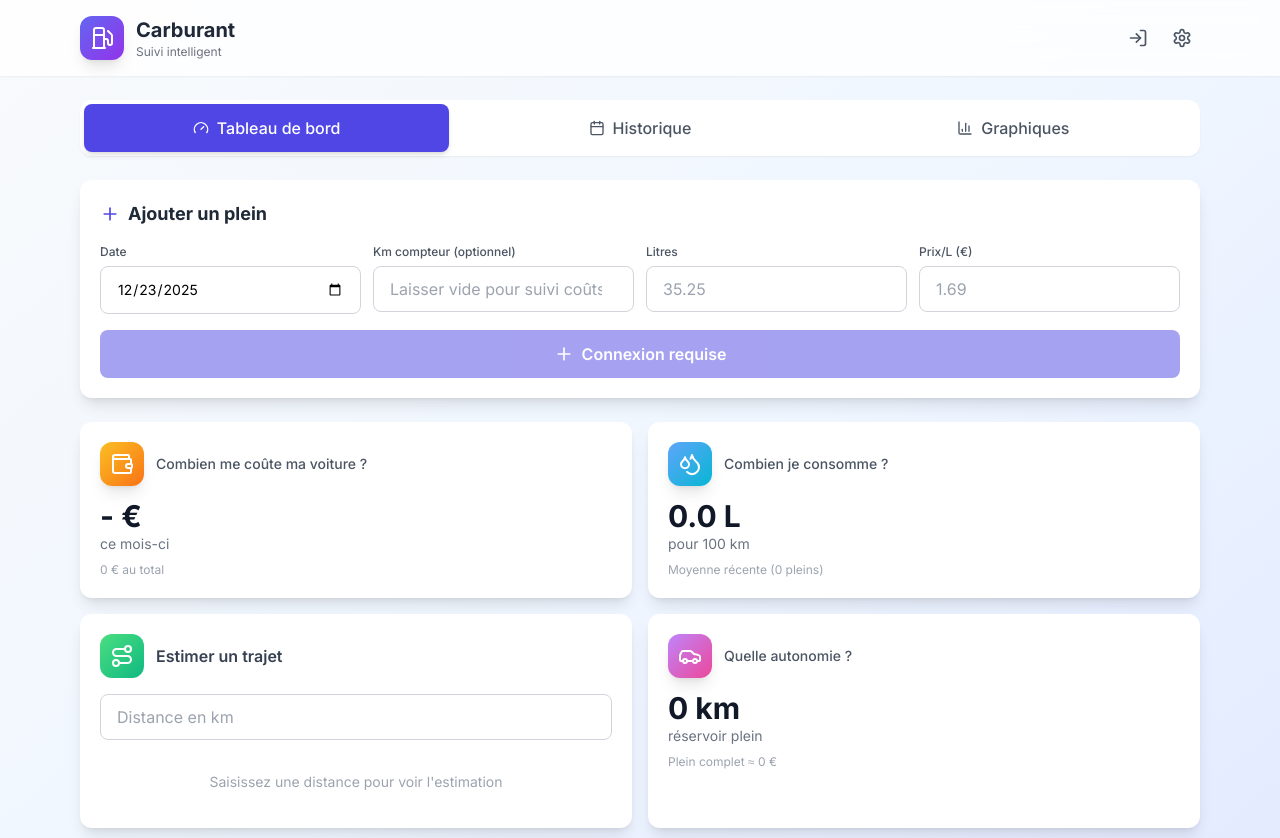
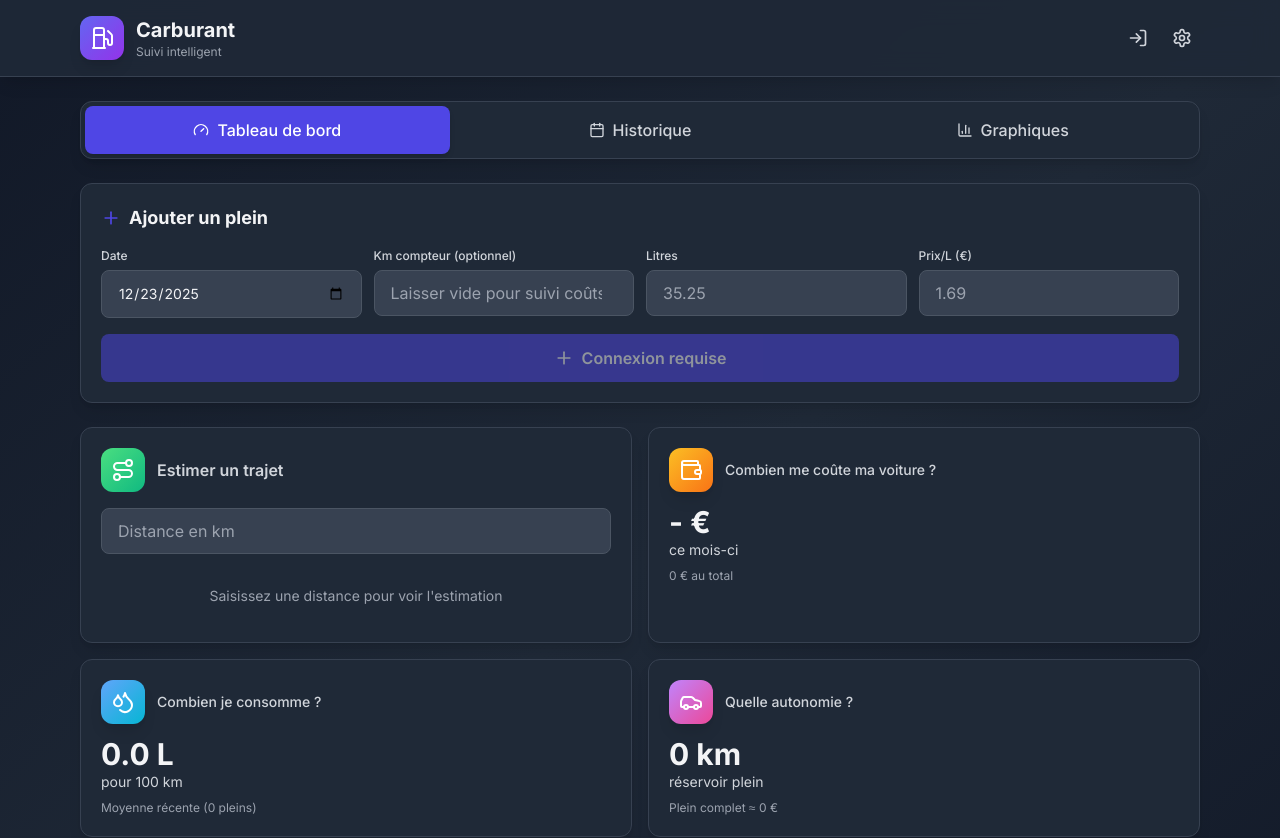
Before and after one commit to TabarBaptiste/fuel, a Next.js app: page / in a window 1280 px wide. Shown: the top 838 px of the page. Built offline with nearby package versions, Linux system fonts and the light colour scheme; no server answers; the database is empty.

Commit message:
style: Améliorer le thème visuel de l'application avec des couleurs plus sombres et des ajustements de style pour les composants

```diff
--- a/app/globals.css
+++ b/app/globals.css
@@ -14,25 +14,25 @@
 
 @layer components {
   .card {
-    @apply bg-white rounded-xl shadow-lg transition-all duration-300 hover:shadow-xl;
+    @apply bg-gray-800 rounded-xl shadow-lg transition-all duration-300 hover:shadow-xl border border-gray-700;
   }
 
   .btn-primary {
     @apply bg-indigo-600 text-white px-6 py-3 rounded-lg font-semibold
-           hover:bg-indigo-700 active:bg-indigo-800
+           hover:bg-indigo-500 active:bg-indigo-700
            transition-all duration-200
-           focus:outline-none focus:ring-2 focus:ring-indigo-500 focus:ring-offset-2
+           focus:outline-none focus:ring-2 focus:ring-indigo-500 focus:ring-offset-2 focus:ring-offset-gray-900
            disabled:opacity-50 disabled:cursor-not-allowed;
   }
 
   .btn-danger {
-    @apply text-red-600 hover:text-red-800 hover:bg-red-50
+    @apply text-red-400 hover:text-red-300 hover:bg-red-900/20
            p-2 rounded-lg transition-all duration-200
            focus:outline-none focus:ring-2 focus:ring-red-500;
   }
 
   .input-field {
-    @apply w-full px-4 py-2.5 border border-gray-300 rounded-lg
+    @apply w-full px-4 py-2.5 bg-gray-700 border border-gray-600 rounded-lg text-gray-100
            focus:ring-2 focus:ring-indigo-500 focus:border-transparent
            transition-all duration-200
            placeholder:text-gray-400;
@@ -43,11 +43,11 @@
   }
 
   .table-header {
-    @apply px-4 py-3 text-sm font-semibold;
+    @apply px-4 py-3 text-sm font-semibold text-gray-300;
   }
 
   .table-cell {
-    @apply px-4 py-3 text-sm text-gray-900;
+    @apply px-4 py-3 text-sm text-gray-200;
   }
 }
 
@@ -92,11 +92,11 @@
 }
 
 ::-webkit-scrollbar-track {
-  @apply bg-gray-100 rounded-full;
+  @apply bg-gray-800 rounded-full;
 }
 
 ::-webkit-scrollbar-thumb {
-  @apply bg-gray-300 rounded-full hover:bg-gray-400;
+  @apply bg-gray-600 rounded-full hover:bg-gray-500;
 }
 
 /* Loading spinner */
--- a/components/FuelConsumptionApp.tsx
+++ b/components/FuelConsumptionApp.tsx
@@ -245,7 +245,7 @@ export default function FuelConsumptionApp({ initialEntries }: Props) {
   }, [entries, tankCapacity, stats, monthlyStats])
 
   return (
-    <div className="min-h-screen bg-gradient-to-br from-slate-50 via-blue-50 to-indigo-100">
+    <div className="min-h-screen bg-gradient-to-br from-gray-900 via-gray-800 to-gray-900">
       <Header
         tankCapacity={tankCapacity}
         showSettings={showSettings}
@@ -262,10 +262,10 @@ export default function FuelConsumptionApp({ initialEntries }: Props) {
 
       <main className="max-w-6xl mx-auto px-4 py-6 space-y-6 pb-24">
         {error && (
-          <div className="bg-red-50 border border-red-200 rounded-xl p-4 flex items-center gap-3 animate-slide-up">
-            <AlertCircle className="w-5 h-5 text-red-500 flex-shrink-0" />
-            <p className="text-red-700 text-sm">{error}</p>
-            <button onClick={() => setError(null)} className="ml-auto text-red-500 hover:text-red-700 text-xl">×</button>
+          <div className="bg-red-900/30 border border-red-800 rounded-xl p-4 flex items-center gap-3 animate-slide-up">
+            <AlertCircle className="w-5 h-5 text-red-400 flex-shrink-0" />
+            <p className="text-red-400 text-sm">{error}</p>
+            <button onClick={() => setError(null)} className="ml-auto text-red-400 hover:text-red-300 text-xl">×</button>
           </div>
         )}
 
--- a/components/fuel/DashboardTab.tsx
+++ b/components/fuel/DashboardTab.tsx
@@ -45,7 +45,7 @@ export function DashboardTab({
         <div className="space-y-6 animate-fade-in">
             {/* Add Entry Form - Moved to top */}
             <div className="card p-5">
-                <h2 className="text-lg font-bold text-gray-800 mb-4 flex items-center gap-2">
+                <h2 className="text-lg font-bold text-gray-100 mb-4 flex items-center gap-2">
                     <Plus className="w-5 h-5 text-indigo-600" />
                     Ajouter un plein
                 </h2>
@@ -110,6 +110,41 @@ export function DashboardTab({
 
             {/* Key Questions Cards */}
             <div className="grid grid-cols-1 md:grid-cols-2 gap-4">
+
+                {/* Question 3: Combien va me coûter un trajet ? */}
+                <div className="card p-5">
+                    <div className="flex items-center gap-3 mb-4">
+                        <div className="bg-gradient-to-br from-green-400 to-emerald-500 p-2.5 rounded-xl text-white">
+                            <Route className="w-6 h-6" />
+                        </div>
+                        <h3 className="font-semibold text-gray-300">Estimer un trajet</h3>
+                    </div>
+                    <div className="flex gap-3 mb-4">
+                        <input
+                            type="number"
+                            value={tripDistance}
+                            onChange={(e) => onTripDistanceChange(e.target.value)}
+                            placeholder="Distance en km"
+                            className="input-field flex-1"
+                        />
+                    </div>
+                    {tripEstimate && tripDistance && (
+                        <div className="grid grid-cols-2 gap-3 animate-fade-in">
+                            <div className="bg-green-900 rounded-xl p-3 text-center">
+                                <p className="text-2xl font-bold text-green-300">{tripEstimate.litresEstimes.toFixed(1)} L</p>
+                                <p className="text-xs text-green-400">Litres estimés</p>
+                            </div>
+                            <div className="bg-green-900 rounded-xl p-3 text-center">
+                                <p className="text-2xl font-bold text-green-300">{tripEstimate.coutEstime.toFixed(2)} €</p>
+                                <p className="text-xs text-green-400">Coût estimé</p>
+                            </div>
+                        </div>
+                    )}
+                    {!tripDistance && (
+                        <p className="text-sm text-gray-400 text-center py-4">Saisissez une distance pour voir l'estimation</p>
+                    )}
+                </div>
+
                 {/* Question 1: Combien me coûte ma voiture par mois ? */}
                 <QuestionCard
                     icon={<Wallet className="w-6 h-6" />}
@@ -132,40 +167,6 @@ export function DashboardTab({
                     mainLabel="pour 100 km"
                     subValue={`Moyenne récente (${Math.min(5, entries.length)} pleins)`}
                 />
-
-                {/* Question 3: Combien va me coûter un trajet ? */}
-                <div className="card p-5">
-                    <div className="flex items-center gap-3 mb-4">
-                        <div className="bg-gradient-to-br from-green-400 to-emerald-500 p-2.5 rounded-xl text-white">
-                            <Route className="w-6 h-6" />
-                        </div>
-                        <h3 className="font-semibold text-gray-700">Estimer un trajet</h3>
-                    </div>
-                    <div className="flex gap-3 mb-4">
-                        <input
-                            type="number"
-                            value={tripDistance}
-                            onChange={(e) => onTripDistanceChange(e.target.value)}
-                            placeholder="Distance en km"
-                            className="input-field flex-1"
-                        />
-                    </div>
-                    {tripEstimate && tripDistance && (
-                        <div className="grid grid-cols-2 gap-3 animate-fade-in">
-                            <div className="bg-green-50 rounded-xl p-3 text-center">
-                                <p className="text-2xl font-bold text-green-700">{tripEstimate.litresEstimes.toFixed(1)} L</p>
-                                <p className="text-xs text-green-600">Litres estimés</p>
-                            </div>
-                            <div className="bg-green-50 rounded-xl p-3 text-center">
-                                <p className="text-2xl font-bold text-green-700">{tripEstimate.coutEstime.toFixed(2)} €</p>
-                                <p className="text-xs text-green-600">Coût estimé</p>
-                            </div>
-                        </div>
-                    )}
-                    {!tripDistance && (
-                        <p className="text-sm text-gray-400 text-center py-4">Saisissez une distance pour voir l'estimation</p>
-                    )}
-                </div>
 
                 {/* Question 4: Jusqu'où je peux rouler ? */}
                 <QuestionCard
--- a/components/fuel/FormField.tsx
+++ b/components/fuel/FormField.tsx
@@ -9,10 +9,10 @@ interface FormFieldProps {
 export function FormField({ label, children, error }: FormFieldProps) {
     return (
         <div>
-            <label className="block text-xs font-medium text-gray-600 mb-1.5">{label}</label>
+            <label className="block text-xs font-medium text-gray-300 mb-1.5">{label}</label>
             {children}
             {error && (
-                <p className="text-xs text-red-600 mt-1">{error}</p>
+                <p className="text-xs text-red-400 mt-1">{error}</p>
             )}
         </div>
     )
--- a/components/fuel/HistoryTab.tsx
+++ b/components/fuel/HistoryTab.tsx
@@ -17,7 +17,7 @@ interface HistoryTabProps {
 export function HistoryTab({ enrichedEntries, onDelete, deletingId, hasEntries, isAuthenticated }: HistoryTabProps) {
     return (
         <div className="space-y-4 animate-fade-in">
-            <h2 className="text-lg font-bold text-gray-800 flex items-center gap-2">
+            <h2 className="text-lg font-bold text-gray-100 flex items-center gap-2">
                 <Calendar className="w-5 h-5 text-indigo-600" />
                 Historique des pleins
             </h2>
@@ -40,7 +40,7 @@ export function HistoryTab({ enrichedEntries, onDelete, deletingId, hasEntries,
                         </thead>
                         <tbody className="divide-y divide-gray-200">
                             {[...enrichedEntries].reverse().map((entry) => (
-                                <tr key={entry.id} className="hover:bg-gray-50 transition-colors">
+                                <tr key={entry.id} className="hover:bg-gray-700/50 transition-colors">
                                     <td className="table-cell">{formatDate(entry.date)}</td>
                                     <td className="table-cell text-right">{entry.kmCompteur.toLocaleString('fr-FR')}</td>
                                     <td className="table-cell text-right font-medium">
--- a/components/fuel/MiniStat.tsx
+++ b/components/fuel/MiniStat.tsx
@@ -7,9 +7,9 @@ interface MiniStatProps {
 
 export function MiniStat({ label, value }: MiniStatProps) {
     return (
-        <div className="bg-white rounded-xl p-4 shadow-sm">
-            <p className="text-xs text-gray-500 mb-1">{label}</p>
-            <p className="text-lg font-bold text-gray-800">{value}</p>
+        <div className="bg-gray-800 border border-gray-700 rounded-xl p-4 shadow-sm">
+            <p className="text-xs text-gray-400 mb-1">{label}</p>
+            <p className="text-lg font-bold text-gray-100">{value}</p>
         </div>
     )
 }
--- a/components/fuel/MobileEntryCard.tsx
+++ b/components/fuel/MobileEntryCard.tsx
@@ -24,7 +24,7 @@ export function MobileEntryCard({ entry, onDelete, isDeleting, isAuthenticated }
         <div className="card p-4">
             <div className="flex justify-between items-start mb-3">
                 <div>
-                    <p className="font-semibold text-gray-800">{formatDateLong(entry.date)}</p>
+                    <p className="font-semibold text-gray-100">{formatDateLong(entry.date)}</p>
                     <p className="text-sm text-gray-500">{entry.kmCompteur.toLocaleString('fr-FR')} km</p>
                 </div>
                 <button onClick={() => onDelete(entry.id)} disabled={isDeleting || !isAuthenticated} className="btn-danger">
--- a/components/fuel/QuestionCard.tsx
+++ b/components/fuel/QuestionCard.tsx
@@ -16,10 +16,10 @@ export function QuestionCard({ icon, iconBg, question, mainValue, mainLabel, sub
                 <div className={`bg-gradient-to-br ${iconBg} p-2.5 rounded-xl text-white shadow-lg`}>
                     {icon}
                 </div>
-                <h3 className="font-medium text-gray-600 text-sm">{question}</h3>
+                <h3 className="font-medium text-gray-300 text-sm">{question}</h3>
             </div>
-            <p className="text-3xl font-bold text-gray-900">{mainValue}</p>
-            <p className="text-sm text-gray-500">{mainLabel}</p>
+            <p className="text-3xl font-bold text-gray-100">{mainValue}</p>
+            <p className="text-sm text-gray-300">{mainLabel}</p>
             <p className="text-xs text-gray-400 mt-2">{subValue}</p>
         </div>
     )
--- a/components/ui/Header.tsx
+++ b/components/ui/Header.tsx
@@ -51,7 +51,7 @@ export function Header({
 
     return (
         <>
-            <header className="bg-white/80 backdrop-blur-md shadow-sm sticky top-0 z-50">
+            <header className="bg-gray-800/95 backdrop-blur-md shadow-lg border-b border-gray-700 sticky top-0 z-50">
                 <div className="max-w-6xl mx-auto px-4 py-4">
                     <div className="flex items-center justify-between">
                         <div className="flex items-center gap-3">
@@ -59,15 +59,15 @@ export function Header({
                                 <Fuel className="w-6 h-6 text-white" />
                             </div>
                             <div>
-                                <h1 className="text-xl font-bold text-gray-800">Carburant</h1>
-                                <p className="text-xs text-gray-500">Suivi intelligent</p>
+                                <h1 className="text-xl font-bold text-gray-100">Carburant</h1>
+                                <p className="text-xs text-gray-400">Suivi intelligent</p>
                             </div>
                         </div>
                         <div className="flex items-center gap-2">
                             <button
                                 onClick={isAuthenticated ? onLogout : () => setShowLoginModal(true)}
-                                className={`p-2 rounded-lg hover:bg-gray-100 transition-colors ${
-                                    isAuthenticated ? 'text-green-600' : 'text-gray-600'
+                                className={`p-2 rounded-lg hover:bg-gray-700 transition-colors ${
+                                    isAuthenticated ? 'text-green-400' : 'text-gray-300'
                                 }`}
                                 title={isAuthenticated ? 'Se déconnecter' : 'Se connecter'}
                             >
@@ -79,17 +79,17 @@ export function Header({
                             </button>
                             <button
                                 onClick={onToggleSettings}
-                                className="p-2 rounded-lg hover:bg-gray-100 transition-colors"
+                                className="p-2 rounded-lg hover:bg-gray-700 transition-colors"
                             >
-                                <Settings className="w-5 h-5 text-gray-600" />
+                                <Settings className="w-5 h-5 text-gray-300" />
                             </button>
                         </div>
                     </div>
 
                     {showSettings && (
-                        <div className="mt-4 p-4 bg-gray-50 rounded-xl animate-fade-in space-y-4">
+                        <div className="mt-4 p-4 bg-gray-700/50 rounded-xl animate-fade-in space-y-4 border border-gray-600">
                             <div>
-                                <label className="block text-sm font-medium text-gray-700 mb-2">
+                                <label className="block text-sm font-medium text-gray-300 mb-2">
                                     Capacité du réservoir (L)
                                 </label>
                                 <input
@@ -119,12 +119,12 @@ export function Header({
                                 />
                             </div>
                             <div>
-                                <label className="block text-sm font-medium text-gray-700 mb-2">
+                                <label className="block text-sm font-medium text-gray-300 mb-2">
                                     Exporter les données
                                 </label>
                                 <button
                                     onClick={onExportData}
-                                    className="btn-secondary flex items-center gap-2"
+                                    className="btn-secondary flex items-center gap-2 text-gray-100"
                                 >
                                     <Download className="w-4 h-4" />
                                     Exporter en JSON
@@ -137,21 +137,21 @@ export function Header({
 
             {/* Login Modal */}
             {showLoginModal && (
-                <div className="fixed inset-0 bg-black/50 flex items-center justify-center z-50">
-                    <div className="bg-white rounded-2xl p-6 max-w-md w-full mx-4 animate-fade-in">
+                <div className="fixed inset-0 bg-black/70 flex items-center justify-center z-50">
+                    <div className="bg-gray-800 rounded-2xl p-6 max-w-md w-full mx-4 animate-fade-in border border-gray-700">
                         <div className="flex items-center justify-between mb-4">
-                            <h2 className="text-lg font-semibold text-gray-800">Connexion</h2>
+                            <h2 className="text-lg font-semibold text-gray-100">Connexion</h2>
                             <button
                                 onClick={() => setShowLoginModal(false)}
-                                className="p-1 hover:bg-gray-100 rounded-lg transition-colors"
+                                className="p-1 hover:bg-gray-700 rounded-lg transition-colors"
                             >
-                                <X className="w-5 h-5 text-gray-500" />
+                                <X className="w-5 h-5 text-gray-400" />
                             </button>
                         </div>
 
                         <form onSubmit={handleLogin}>
                             <div className="mb-4">
-                                <label className="block text-sm font-medium text-gray-700 mb-2">
+                                <label className="block text-sm font-medium text-gray-300 mb-2">
                                     Code PIN (4 chiffres)
                                 </label>
                                 <input
@@ -169,8 +169,8 @@ export function Header({
                             </div>
 
                             {loginError && (
-                                <div className="mb-4 p-3 bg-red-50 border border-red-200 rounded-xl">
-                                    <p className="text-red-700 text-sm">{loginError}</p>
+                                <div className="mb-4 p-3 bg-red-900/30 border border-red-800 rounded-xl">
+                                    <p className="text-red-400 text-sm">{loginError}</p>
                                 </div>
                             )}
 
@@ -178,7 +178,7 @@ export function Header({
                                 <button
                                     type="button"
                                     onClick={() => setShowLoginModal(false)}
-                                    className="btn-secondary flex-1 order-2 sm:order-1"
+                                    className="btn-secondary flex-1 order-2 sm:order-1 bg-gray-700 hover:bg-gray-600 text-gray-200"
                                 >
                                     Annuler
                                 </button>
--- a/components/ui/NavigationTabs.tsx
+++ b/components/ui/NavigationTabs.tsx
@@ -22,14 +22,14 @@ const tabs: Tab[] = [
 
 export function NavigationTabs({ activeTab, onTabChange }: NavigationTabsProps) {
     return (
-        <nav className="flex gap-2 p-1 bg-white rounded-xl shadow-sm">
+        <nav className="flex gap-2 p-1 bg-gray-800 rounded-xl shadow-lg border border-gray-700">
             {tabs.map(({ id, label, icon: Icon }) => (
                 <button
                     key={id}
                     onClick={() => onTabChange(id)}
                     className={`flex-1 flex items-center justify-center gap-2 py-3 px-4 rounded-lg font-medium transition-all ${activeTab === id
                             ? 'bg-indigo-600 text-white shadow-md'
-                            : 'text-gray-600 hover:bg-gray-100'
+                            : 'text-gray-300 hover:bg-gray-700'
                         }`}
                 >
                     <Icon className="w-4 h-4" />
```
Also changed, not shown: components/fuel/ChartsTab.tsx (+14 -14 lines), components/fuel/CombinedBarChart.tsx (+4 -4 lines).
